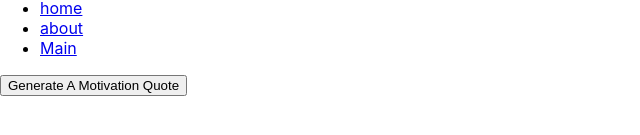
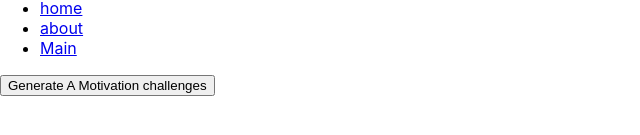
Before and after one commit to hyt152004/Sustainify, a React (Create React App) app: page /main in a window 1280 px wide. Shown: the part 241-376 px from the top of the page, without its empty margins (0-640 px from the left). Built offline with nearby package versions, Linux system fonts and the light colour scheme.

Commit message:
makes a listing of challenges

```diff
--- a/src/components/pages/Main.js
+++ b/src/components/pages/Main.js
@@ -2,15 +2,16 @@ import React from "react";
 import { useState } from "react";
 
 function Main() {
-  const [quote, setQuote] = useState("");
-  const [quoteButton, setQuoteButton] = useState(false);
+  const [challenges, setChallenges] = useState([]);
+
+  const [challengesButton, setChallengesButton] = useState(false);
 
   const API_KEY = process.env.REACT_APP_OPENAI_API_KEY;
 
   async function callopenAIAPI() {
-    // user will not be able to press the Quote Button
-    setQuoteButton(true);
-    quoteButtonTimer();
+    // user will not be able to press the challenges Button
+    setChallengesButton(true);
+    challengesButtonTimer();
 
     const APIBody = {
       model: "gpt-3.5-turbo",
@@ -18,7 +19,7 @@ function Main() {
         {
           role: "system",
           content:
-            "give me five different eco-friendly challenges accomplishable in a day",
+            "give me 3 one setence eco-friendly challenges accomplisable in one day",
         },
       ],
       temperature: 0.7,
@@ -37,20 +38,24 @@ function Main() {
           return data.json();
         })
         .then((data) => {
-          setQuote(data.choices[0].message.content);
+          setChallenges(
+            data.choices[0].message.content
+              .split(/\d+\.\s+/)
+              .filter((item) => item.trim().length > 0)
+          );
         });
     } catch (e) {
       console.log(e);
     }
   }
 
-  // counts to 10 and after setQuoteButton(false)
-  const quoteButtonTimer = () => {
+  // counts to 10 and after setChallengesButton(false)
+  const challengesButtonTimer = () => {
     var timer = 10;
     const interval = setInterval(() => {
       timer--;
       if (timer < 0) {
-        setQuoteButton(false);
+        setChallengesButton(false);
         clearInterval(interval);
       }
     }, 1000);
@@ -58,10 +63,22 @@ function Main() {
 
   return (
     <div>
-      <p>{quote}</p>
-      <button disabled={quoteButton} onClick={callopenAIAPI}>
-        Generate A Motivation Quote
+      <button disabled={challengesButton} onClick={callopenAIAPI}>
+        Generate A Motivation challenges
       </button>
+      {challenges.map((day, idx) => (
+        <div key={idx}>
+          {/* <Link key={idx} to="/about"> */}
+          <button
+          // onClick={() => {
+          //   handleDayButton(idx);
+          // }}
+          >
+            {day}
+          </button>
+          {/* </Link> */}
+        </div>
+      ))}
     </div>
   );
 }
```
Also changed, not shown: 1 other file (tests, documents, lock files or other folders).
